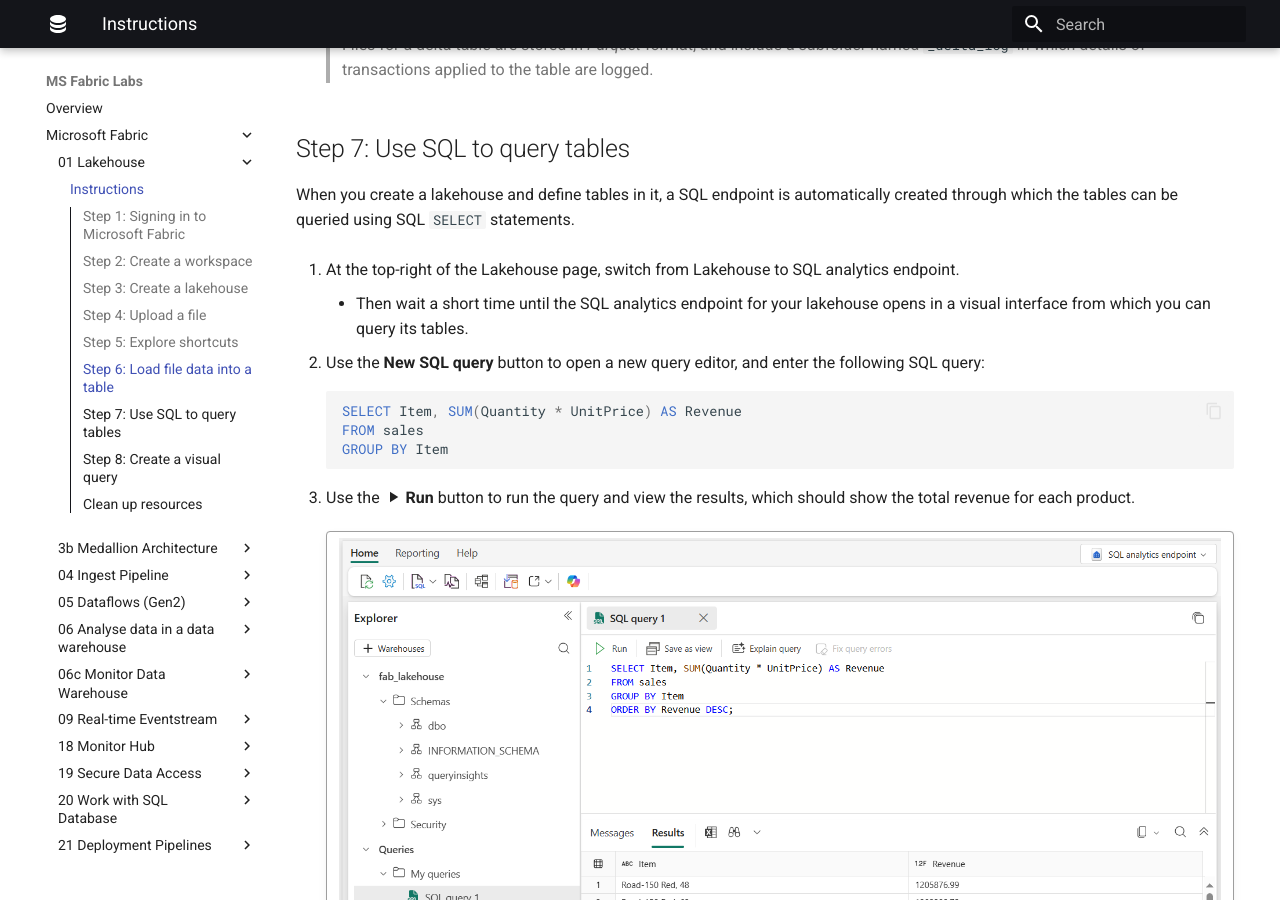
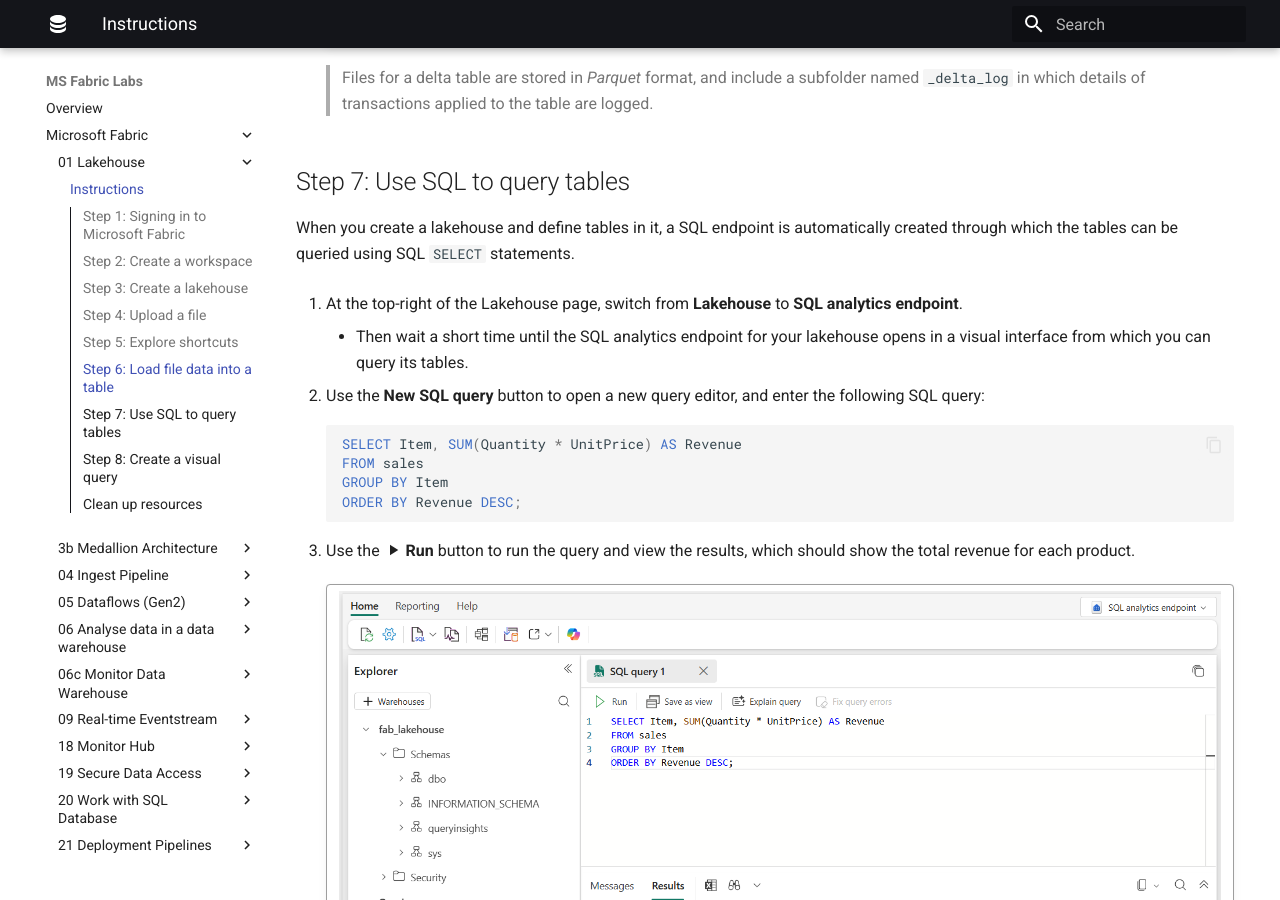
Before and after one commit to qaalabs/fabric, an MkDocs documentation site: the page built from docs/01-lakehouse/instructions.md, in a window 1280 px wide and 900 px high, scrolled down 5612 px. Built offline with MkDocs 1.6.1 and Material for MkDocs 9.7.7, drawn with Linux system fonts in a browser that asks for light colours; some of the changed text lies outside the part shown.

Commit message:
Update Step 3

````diff
--- a/docs/01-lakehouse/instructions.md
+++ b/docs/01-lakehouse/instructions.md
@@ -42,8 +42,9 @@
 
 Now that you have a workspace, it's time to create a data lakehouse into which you'll ingest data.
 
-1. On the menu bar on the left, select **Create**. In the New page, under the *Data Engineering* section, select **Lakehouse**.
+1. On the menu bar on the left, select **Create**. In the *New* page, under the *Data Engineering* section, select **Lakehouse**.
     - Give it a name of your choice. For example: `fab_lakehouse`
+    - Make sure the "Lakehouse schemas (Public Preview)" option is disabled.
 
     !!! tip "If the **Create** option is not pinned to the sidebar, you need to select the ellipsis (…) option first."
 
@@ -134,7 +135,7 @@
 
 When you create a lakehouse and define tables in it, a SQL endpoint is automatically created through which the tables can be queried using SQL `SELECT` statements.
 
-1. At the top-right of the Lakehouse page, switch from Lakehouse to SQL analytics endpoint.
+1. At the top-right of the Lakehouse page, switch from **Lakehouse** to **SQL analytics endpoint**.
 
     - Then wait a short time until the SQL analytics endpoint for your lakehouse opens in a visual interface from which you can query its tables.
 
@@ -144,6 +145,7 @@
     SELECT Item, SUM(Quantity * UnitPrice) AS Revenue
     FROM sales
     GROUP BY Item
+    ORDER BY Revenue DESC;
     ```
 
 3. Use the :material-play: **Run** button to run the query and view the results, which should show the total revenue for each product.
````
